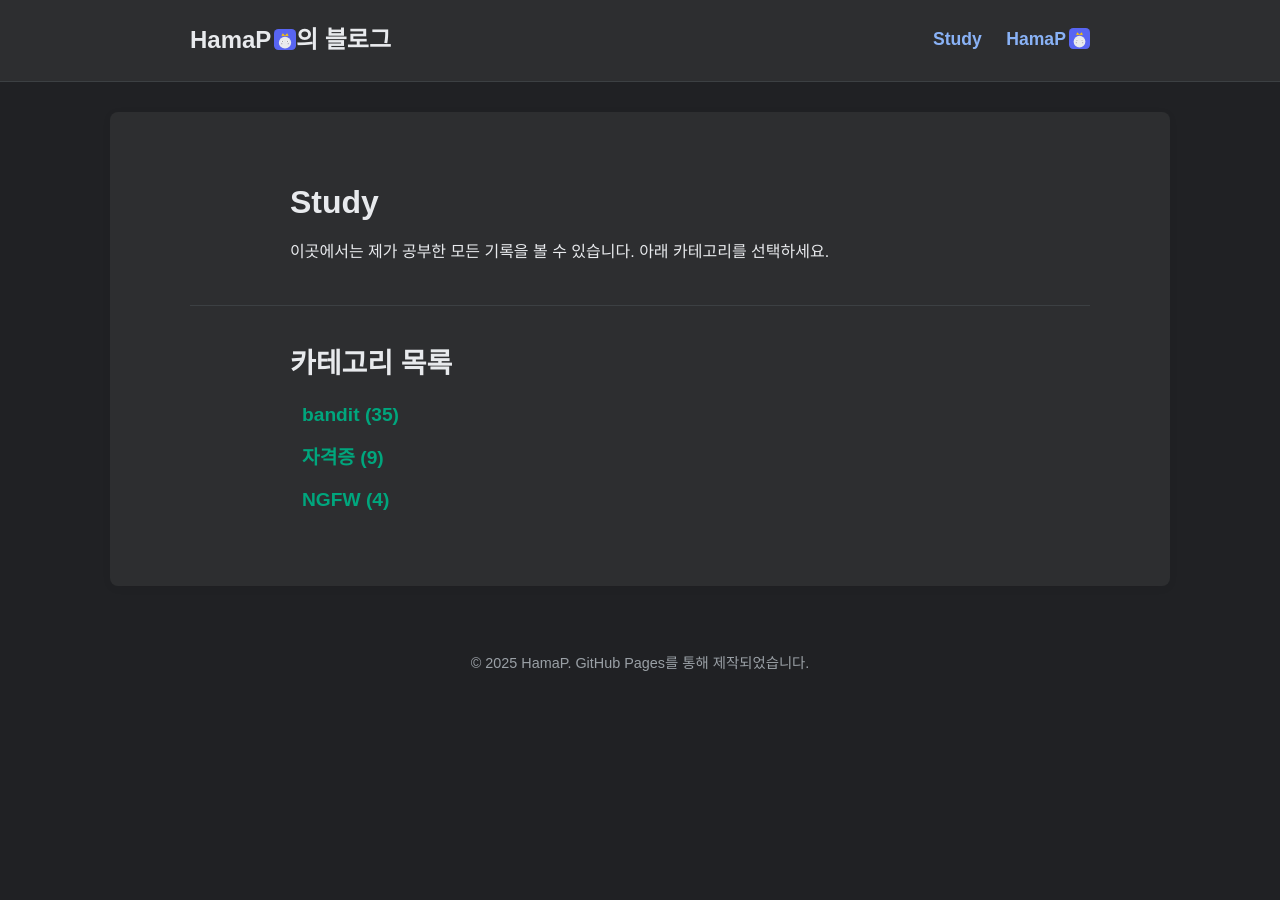
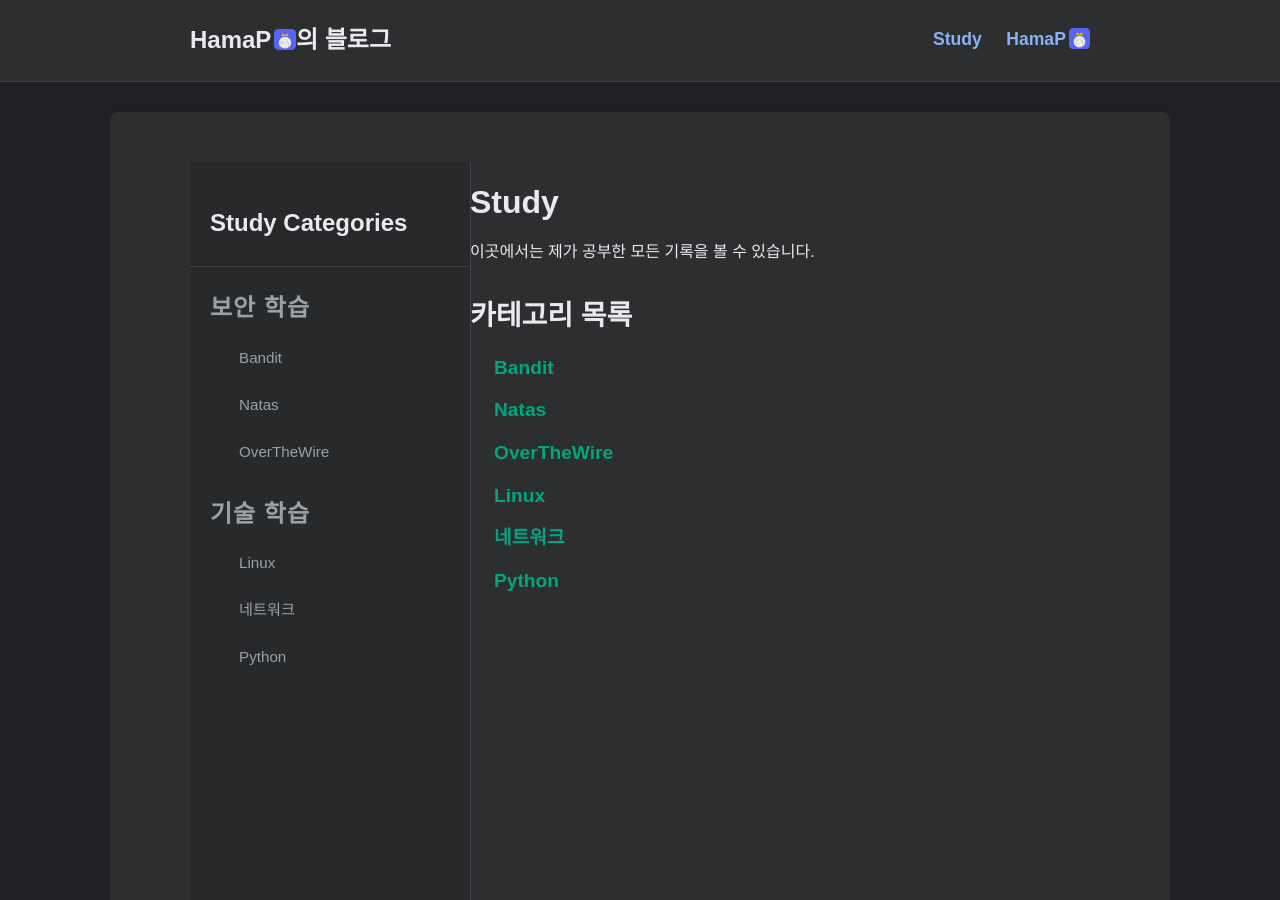
Before and after one commit to HamaP0/HamaP0.github.io, a Jekyll site: the page built from study.html, in a window 1280 px wide and 900 px high. Built offline with Jekyll 4.4.1, drawn with Linux system fonts in a browser that asks for light colours; some web fonts are replaced.

Commit message:
Update study.html

```diff
--- a/study.html
+++ b/study.html
@@ -1,23 +1,40 @@
 ---
 layout: default
-title: Study
+title: "Study - HamaP의 블로그"
 ---
+<div class="has-sidebar">
+  <aside class="sidebar">
+    <div class="sidebar-header">
+      <h3 class="sidebar-title">Study Categories</h3>
+    </div>
+    <nav class="sidebar-nav">
+      <h3>보안 학습</h3>
+      <ul>
+        <li><a href="/category/bandit.html"{% if page.url contains '/bandit' %} class="current-page"{% endif %}>Bandit</a></li>
+        <li><a href="/category/natas.html">Natas</a></li>
+        <li><a href="/category/overthewire.html">OverTheWire</a></li>
+      </ul>
 
-<h1>Study</h1>
-<p>이곳에서는 제가 공부한 모든 기록을 볼 수 있습니다. 아래 카테고리를 선택하세요.</p>
+      <h3>기술 학습</h3>
+      <ul>
+        <li><a href="/category/linux.html">Linux</a></li>
+        <li><a href="/category/network.html">네트워크</a></li>
+        <li><a href="/category/python.html">Python</a></li>
+      </ul>
+    </nav>
+  </aside>
 
-<hr>
-
-<h2>카테고리 목록</h2>
-<ul class="category-list">
-  <!--
-    이 코드는 _posts 폴더에 있는 글들의 카테고리를 분석해서
-    'wargame', 'bandit' 같은 카테고리 목록을 자동으로 만들어줍니다.
-    나중에 'network' 글을 쓰면 여기에 자동으로 추가되어 편리합니다.
-  -->
-  {% for category in site.categories %}
-    <li>
-      <a href="{{ '/category/' | append: category[0] | append: '.html' | relative_url }}">{{ category[0] }} ({{ category[1].size }})</a>
-    </li>
-  {% endfor %}
-</ul>
+  <main class="content-area">
+    <h1>Study</h1>
+    <p>이곳에서는 제가 공부한 모든 기록을 볼 수 있습니다.</p>
+    <h2>카테고리 목록</h2>
+    <ul class="category-list">
+      <li><a href="/category/bandit.html">Bandit</a></li>
+      <li><a href="/category/natas.html">Natas</a></li>
+      <li><a href="/category/overthewire.html">OverTheWire</a></li>
+      <li><a href="/category/linux.html">Linux</a></li>
+      <li><a href="/category/network.html">네트워크</a></li>
+      <li><a href="/category/python.html">Python</a></li>
+    </ul>
+  </main>
+</div>
```
